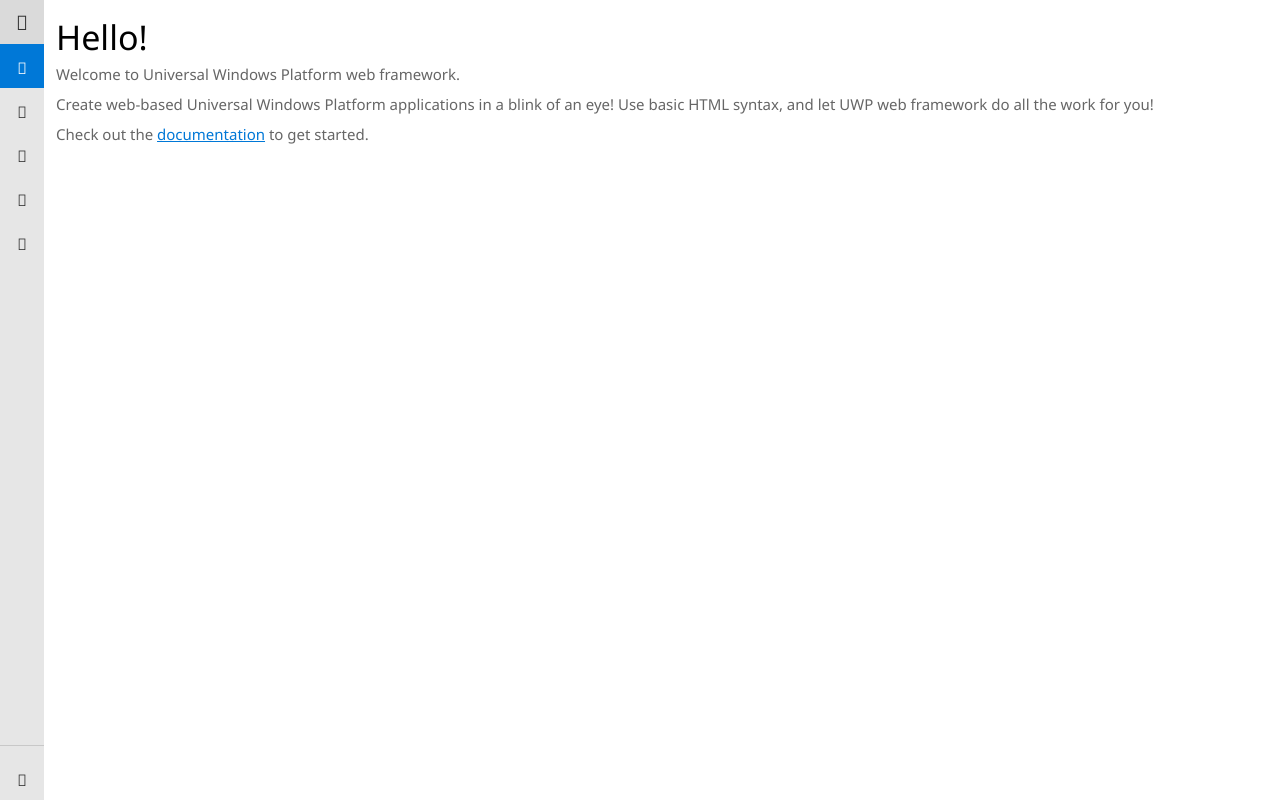
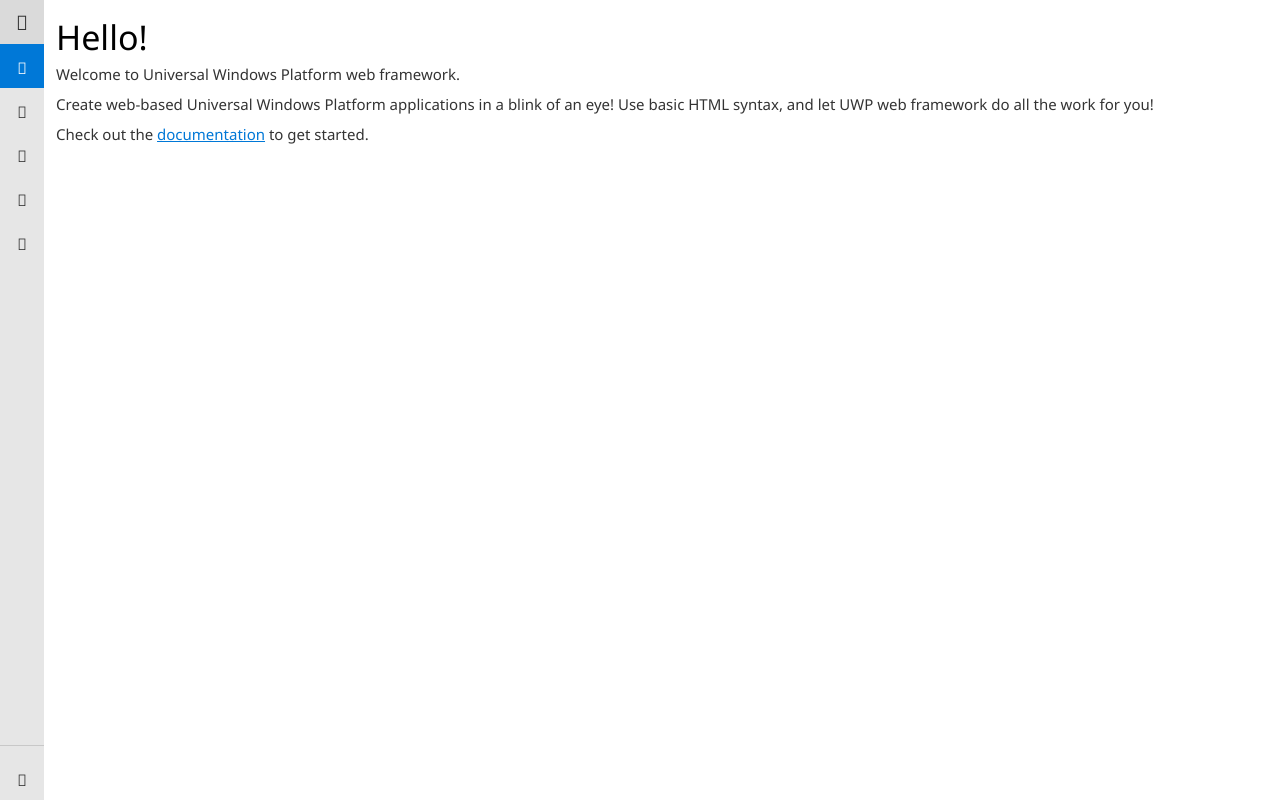
Before and after one commit to wojtekmaj/uwp-web-framework, a plain HTML site: page index.html in a window 1280 px wide. Drawn offline with Linux system fonts and the light colour scheme.

Commit message:
Improved content contrast

```diff
--- a/static/css/uwp.style.css
+++ b/static/css/uwp.style.css
@@ -543,7 +543,7 @@
 /* Content */
 main {
 	background: rgb(255, 255, 255);
-	color: rgb(102, 102, 102);
+	color: rgba(0, 0, 0, 0.8); /* 102, 102, 102 */
 
 	flex-grow: 1;
 	overflow-y: auto;
```
